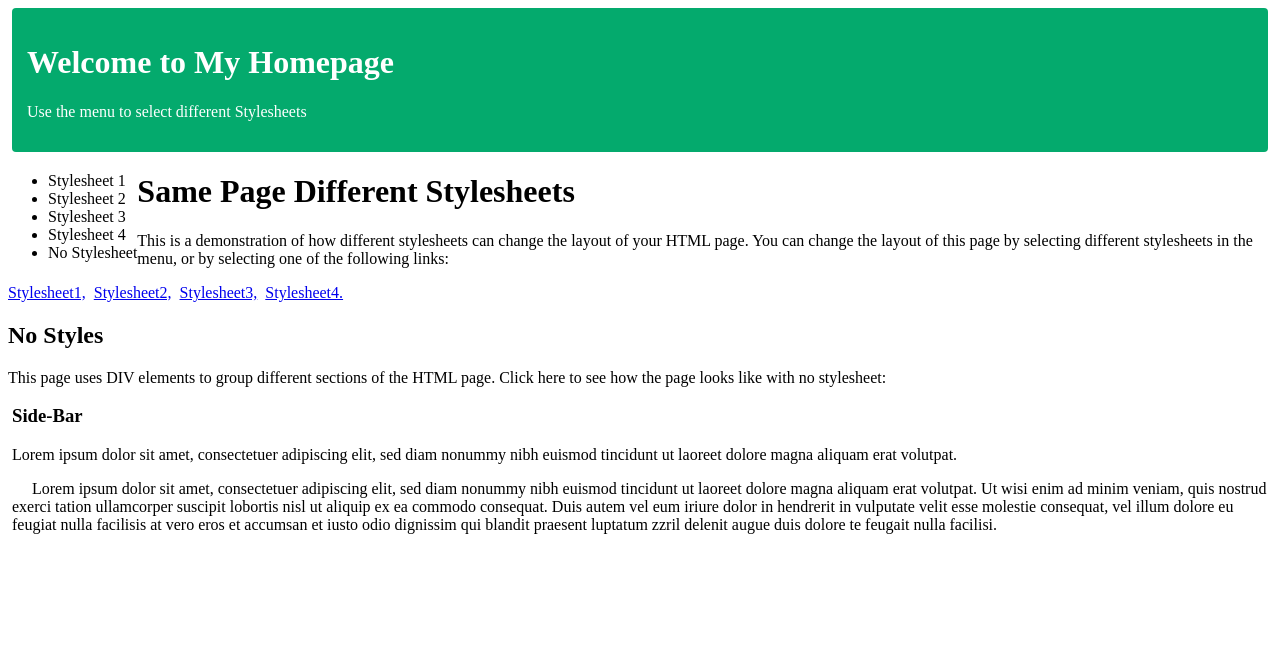
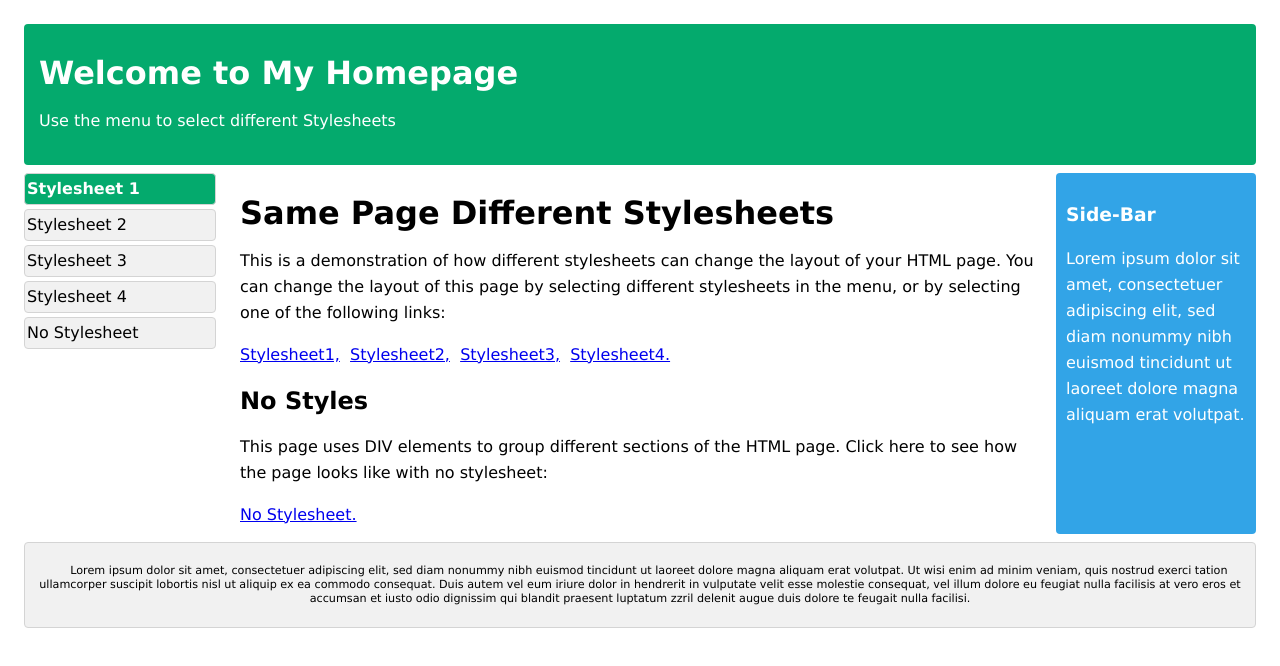
Before and after one commit to 2024OSS/1-Jimin0130, a plain HTML site: page style1.html in a window 1280 px wide. Drawn offline with Linux system fonts and the light colour scheme.

Commit message:
test style1

```diff
--- a/style1.html
+++ b/style1.html
@@ -6,64 +6,137 @@
     <meta name="viewport" content="width=device-width, initial-scale=1.0">
     <title>Document</title>
     <style>
+        .wrapper {
+            position: relative;
+            overflow: auto;
+        }
+
         #top {
             background-color: #04AA6D;
             color: #ffffff;
             padding: 15px;
         }
-        #top, #menuitem, #sidebar, #footer {
+        #menu {
+            width: 200px;
+            float: left;
+        }
+		#menulist {
+        	margin: 0;
+            padding: 0;
+        }
+
+        .menuitem:first-child {
+            background-color: #04AA6D;
+            color: white;
+            font-weight: bold;
+        }
+
+        .menuitem {
+        	border-radius: 4px;
+            margin: 4px;
+            background-color: #f1f1f1;
+            border: 1px solid #d4d4d4;
+            list-style-type: none;
+            padding: 2px;
+            cursor: pointer;
+        }
+        #main {
+            padding: 10px;
+            margin: 0 210px;
+        }
+        #sidebar {
+            background-color: #32a4e7;
+            color: #ffffff;
+            padding: 10px;
+            width: 180px;
+            bottom: 0;
+            top: 0;
+            right: 0;
+            position: absolute;
+        }
+        #footer {
+    		border: 1px solid #d4d4d4;
+    		background-color: #f1f1f1;
+    		text-align: center;
+    		padding: 10px;
+    		font-size: 70%;
+    		line-height: 14px;
+		}
+        #top,
+        #sidebar,
+        #footer {
             border-radius: 4px;
             margin: 4px;
         }
-        #menu {
-        	width: 200;
-            float: left;
+
+        div {
+            display: block;
+            unicode-bidi: isolate;
         }
-        #menuitem {
-        	border: 1px solid #d4d4d4;
-            padding: 2px;
-            cursor: pointer;
+
+        body {
+            font: 100% Lucida Sans, Verdana;
+            margin: 20px;
+            line-height: 26px;
         }
     </style>
 
 </head>
 
 <body>
+    <div class="container wrapper">
         <div id="top">
             <h1>Welcome to My Homepage</h1>
             <p>Use the menu to select different Stylesheets</p>
         </div>
+        <div class="wrapper">
             <div id="menu">
-        <ul>
-            <li class="menuitem">Stylesheet 1</li>
-            <li class="menuitem">Stylesheet 2</li>
-            <li class="menuitem">Stylesheet 3</li>
-            <li class="menuitem">Stylesheet 4</li>
-            <li class="menuitem">No Stylesheet</li>
+                <ul id="menulist">
+                    <li class="menuitem" onclick="reStyle(0)">Stylesheet 1</li>
+                    <li class="menuitem" onclick="reStyle(0)">Stylesheet 2</li>
+                    <li class="menuitem" onclick="reStyle(1)">Stylesheet 3</li>
+                    <li class="menuitem" onclick="reStyle(2)">Stylesheet 4</li>
+                    <li class="menuitem" onclick="reStyle()">No Stylesheet</li>
                 </ul>
             </div>
             <div id="main">
                 <h1>Same Page Different Stylesheets</h1>
-    	<p>This is a demonstration of how different stylesheets can change the layout of your HTML page. You can change the
-        layout of this page by selecting different stylesheets in the menu, or by selecting one of the following links:
+                <p>This is a demonstration of how different stylesheets can change the layout of your HTML page. You can
+                    change
+                    the
+                    layout of this page by selecting different stylesheets in the menu, or by selecting one of the
+                    following
+                    links:
                 </p>
                 <a href="#">Stylesheet1,</a>&nbsp;
-    	<a href="#">Stylesheet2,</a>&nbsp;
+                <a href="/style2.html">Stylesheet2,</a>&nbsp;
                 <a href="#">Stylesheet3,</a>&nbsp;
                 <a href="#">Stylesheet4.</a>
                 <h2>No Styles</h2>
-    	<p>This page uses DIV elements to group different sections of the HTML page. Click here to see how the page looks
+                <p>This page uses DIV elements to group different sections of the HTML page. Click here to see how the
+                    page
+                    looks
                     like with no stylesheet:</p>
+                    <a href="/nostyle.html">No Stylesheet.</a>
             </div>
             <div id="sidebar">
                 <h3>Side-Bar</h3>
                 <p>
-        Lorem ipsum dolor sit amet, consectetuer adipiscing elit, sed diam nonummy nibh euismod tincidunt ut laoreet dolore magna aliquam erat volutpat.
+                    Lorem ipsum dolor sit amet, consectetuer adipiscing elit, sed diam nonummy nibh euismod tincidunt ut
+                    laoreet
+                    dolore magna aliquam erat volutpat.
                 </p>
+            </div>
+        </div>
     </div>
     <div id="footer">
         <p>
-    &nbsp;&nbsp;&nbsp;&nbsp;&nbsp;Lorem ipsum dolor sit amet, consectetuer adipiscing elit, sed diam nonummy nibh euismod tincidunt ut laoreet dolore magna aliquam erat volutpat. Ut wisi enim ad minim veniam, quis nostrud exerci tation ullamcorper suscipit lobortis nisl ut aliquip ex ea commodo consequat. Duis autem vel eum iriure dolor in hendrerit in vulputate velit esse molestie consequat, vel illum dolore eu feugiat nulla facilisis at vero eros et accumsan et iusto odio dignissim qui blandit praesent luptatum zzril delenit augue duis dolore te feugait nulla facilisi.</p>
+            &nbsp;&nbsp;&nbsp;&nbsp;&nbsp;Lorem ipsum dolor sit amet, consectetuer adipiscing elit, sed diam nonummy
+            nibh euismod tincidunt ut laoreet dolore magna aliquam erat volutpat. Ut wisi enim ad minim veniam, quis
+            nostrud exerci tation ullamcorper suscipit lobortis nisl ut aliquip ex ea commodo consequat. Duis autem vel
+            eum iriure dolor in hendrerit in vulputate velit esse molestie consequat, vel illum dolore eu feugiat nulla
+            facilisis at vero eros et accumsan et iusto odio dignissim qui blandit praesent luptatum zzril delenit augue
+            duis dolore te feugait nulla facilisi.</p>
     </div>
 </body>
 
```
Also changed, not shown: nostyle.html (+1 -1 lines). Lines whose indentation alone changed are shown as unchanged.
